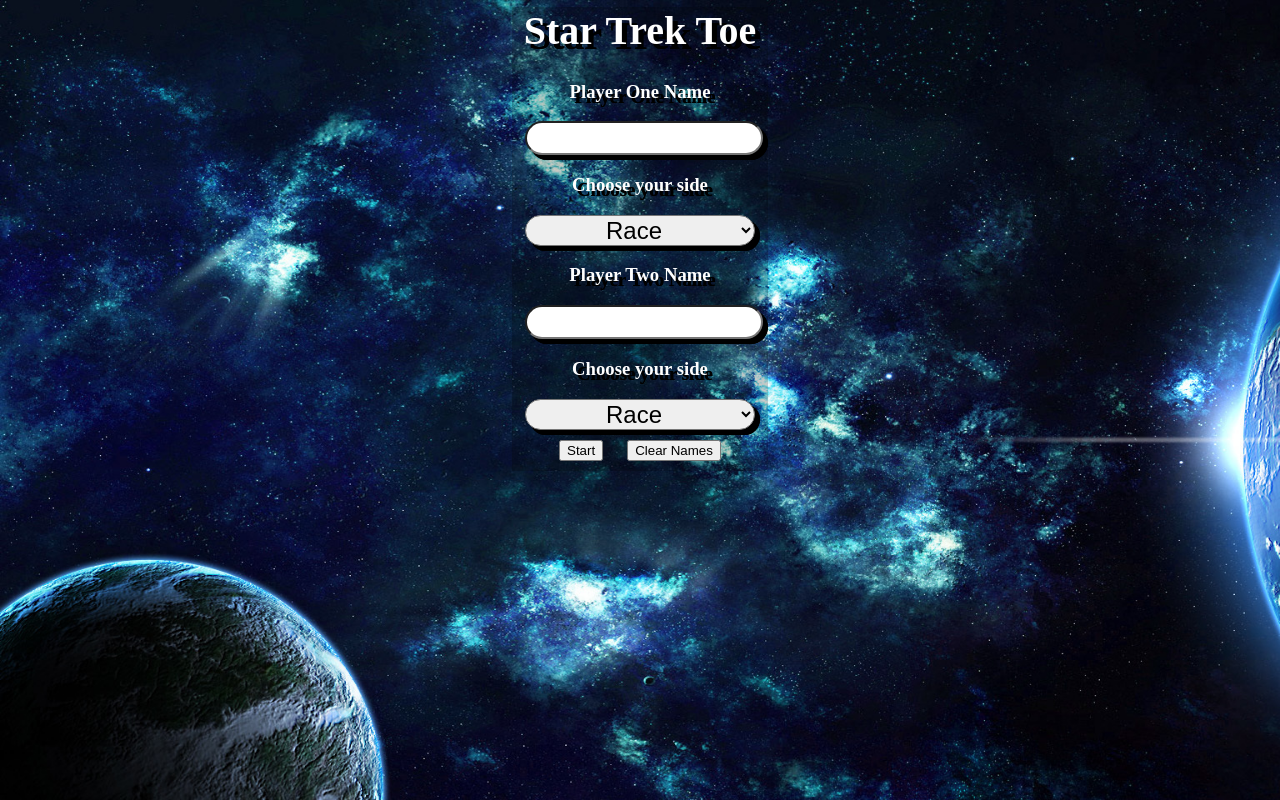
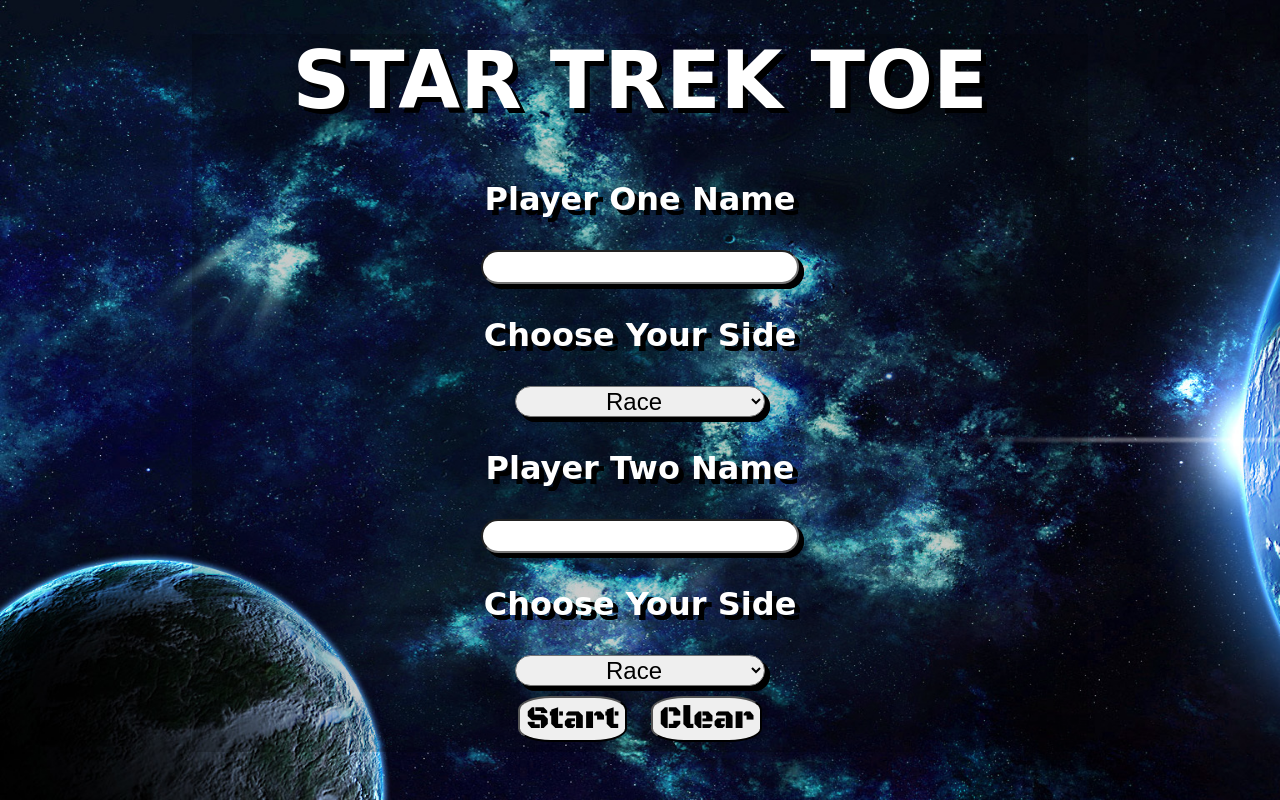
Before and after one commit to lfonz9364/project1-StarTrekToe, a plain HTML site: page index.html in a window 1280 px wide. Drawn offline with nearby package versions, Linux system fonts and the light colour scheme; a web font is replaced by a local one.

Commit message:
CSS done

```diff
--- a/css/style.css
+++ b/css/style.css
@@ -1,5 +1,6 @@
 body {
   background: url('../images/background.jpeg');
+  margin: 30px auto;
 }
 div {
   width:90%;
@@ -8,6 +9,15 @@ div {
 }
 
 h1,h2,h3,p {
+  font-family: 'Fascinate Inline', cursive;
+  color: white;
+  text-align: center;
+  text-shadow: 5px 5px #000000,
+               5px 5px #000000;
+}
+
+h2,p {
+  font-family: 'Black Ops One', cursive;
   color: white;
   text-align: center;
   text-shadow: 5px 5px #000000,
@@ -15,15 +25,33 @@ h1,h2,h3,p {
 }
 
 h1 {
-  font-size: 40px;
+  font-size: 5em;
 }
 
 h2 {
-  font-size: 30px;
+  font-size: 3em;
+}
+
+h3 {
+  font-size: 2em;
+}
+
+p {
+  font-size: 2.5em;
+  display: inline;
 }
 
 button {
   margin: 10px;
+  font-size: 2em;
+  border-radius: 30%;
+  font-family: 'Black Ops One', cursive;
+}
+
+.reset {
+  position: absolute;
+  top: 15%;
+  left: 5%;
 }
 
 input {
@@ -44,7 +72,7 @@ select {
   font-size: 1.5em;
   box-shadow: 5px 5px #000000,
   5px 5px #000000;
-  width: 100%;
+  width: 70%;
   text-align: center;
 }
 
@@ -73,12 +101,12 @@ select {
   width: 100%;
   height: 100%;
   overflow: auto;
-  background-color: black;
+  background-image: url('../images/winBackground.jpg');
+  background-size: cover;
 }
 
 .lightboxContent {
   position: relative;
-  background-color: #000000;
   margin: auto;
   padding: 0;
   width: 90%;
@@ -121,9 +149,17 @@ select {
   background-color: rgba(0,0,0,0.2);
   margin: auto;
   padding: 0;
-  width: 20%;
+  width: 70%;
+}
+
+.inputPlayer {
+  width: 40%;
 }
 
 .gameBoard {
   margin: 60px auto;
 }
+
+.winner {
+  margin: 12% auto;
+}
--- a/index.html
+++ b/index.html
@@ -4,17 +4,18 @@
   <meta charset="UTF-8">
   <meta name="viewport" content="width=device-width, initial-scale=1.0">
   <meta http-equiv="X-UA-Compatible" content="ie=edge">
-  <title>Document</title>
+  <title>Project Star Trek Toe</title>
   <link rel="stylesheet" href="css/style.css">
+  <link href="https://fonts.googleapis.com/css?family=Black+Ops+One|Fascinate+Inline" rel="stylesheet">
 </head>
 <body>
   <div class="startPage">
     <div class="startPageContent">
-      <h1>Star Trek Toe</h1>
+      <h1>STAR TREK TOE</h1>
       <div class="inputPlayer">
           <h3>Player One Name</h3>
           <input class="playerOne" type="text">
-          <h3>Choose your side</h3>
+          <h3>Choose Your Side</h3>
           <select class="categoryOne">
             <option value="">Race</option>
             <option value="1">Klingon</option>
@@ -24,7 +25,7 @@
           </select>
           <h3>Player Two Name</h3>
           <input class="playerTwo" type="text">
-          <h3>Choose your side</h3>
+          <h3>Choose Your Side</h3>
           <select class="categoryTwo">
             <option value="">Race</option>
             <option value="1">Klingon</option>
@@ -33,22 +34,25 @@
             <option value="4">Vulcan</option>
           </select>
         <button class="startGame" onclick="closeStartPage();startGame();">Start</button>
-        <button class="clearNames" onclick="clearNames()">Clear Names</button>
+        <button class="clearNames" onclick="clearNames()">Clear</button>
       </div>
     </div>
   </div>
   <div>
     <p>
       <p class="playerOneName"></p>
+      <p>:</p>
       <p class="winCountOne"></p>
     </p>
   </div>
   <div>
     <p>
       <p class="playerTwoName"></p>
+      <p>:</p>
       <p class="winCountTwo"></p>
     </p>
   </div>
+  <button class='reset' onclick="resetGame();resetScore();">Reset Game</button>
   <h2></h2>
   <div class="gameBoard">
     <div class="first row">
--- a/script/game.js
+++ b/script/game.js
@@ -7,8 +7,10 @@ var playerTwoWinCounter = 0;
 var roundNumber = 0;
 
   var clearNames = function() {
-    $('input.playerOne').val('');
-    $('input.playerTwo').val('');
+    $('.playerOne').val('');
+    $('.playerTwo').val('');
+    $('.categoryOne').val('');
+    $('.categoryTwo').val('');
   };
 
   var resetScore = function() {
@@ -82,7 +84,6 @@ var selectCharacter = function(value) {
       var divIndex = $target.index();
       var divParentIndex = targetParent.index();
       var combIndex = String(divParentIndex) + String(divIndex);
-      debugger;
       if ($('h2').attr('class') == 'playerOne') {
         playerOneScore.push(combIndex);
         $target.css({backgroundImage: playerOneAvatar});
@@ -93,12 +94,12 @@ var selectCharacter = function(value) {
       playerSelection(playerOneName,playerTwoName);
       if (playerOneScore.length > 2 || playerTwoScore.length > 2){
         if (playerWhoWin(playerOneScore) == 1 ) {
-          $('.winner').text(playerOneName + " is the winner");
+          $('.winner').text(playerOneName + " is The Winner");
           playerOneWinCounter += 1;
           resetScore();
           return openLightbox();
         } else if (playerWhoWin(playerTwoScore) == 1) {
-          $('.winner').text(playerTwoName + " is the winner");
+          $('.winner').text(playerTwoName + " is The Winner");
           playerTwoWinCounter += 1;
           resetScore();
           return openLightbox();
```
Also changed, not shown: images/winBackground.jpg (added).
